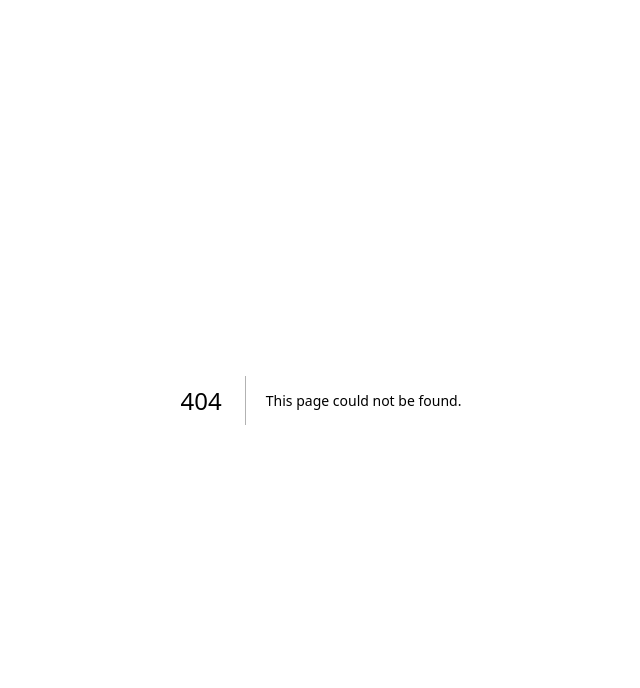
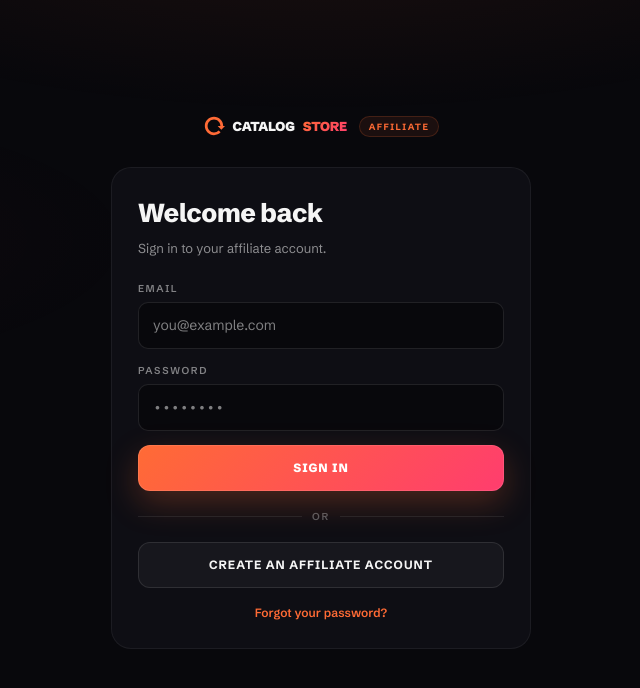
Before and after one commit to 4regn/catalogstore, a Next.js app: page /affiliate/login in a window 1280 px wide. Before the commit this address had no page. Shown: the top 688 px of the page, without its empty margins (319-959 px from the left). Built offline with nearby package versions, Linux system fonts and the light colour scheme; no server answers.

Commit message:
feat: affiliate login page

```diff
--- /dev/null
+++ b/app/affiliate/login/page.tsx
@@ -0,0 +1,273 @@
+"use client";
+
+import { useState } from "react";
+import { useRouter } from "next/navigation";
+import { createClient } from "@supabase/supabase-js";
+
+const supabase = createClient(
+  process.env.NEXT_PUBLIC_SUPABASE_URL!,
+  process.env.NEXT_PUBLIC_SUPABASE_ANON_KEY!
+);
+
+export default function AffiliateLogin() {
+  const router = useRouter();
+  const [email, setEmail] = useState("");
+  const [password, setPassword] = useState("");
+  const [loading, setLoading] = useState(false);
+  const [error, setError] = useState("");
+
+  async function handleSubmit(e: React.FormEvent) {
+    e.preventDefault();
+    setError("");
+
+    if (!email || !password) {
+      setError("Enter your email and password");
+      return;
+    }
+
+    setLoading(true);
+    try {
+      const { data, error: signInErr } = await supabase.auth.signInWithPassword({
+        email: email.trim().toLowerCase(),
+        password,
+      });
+
+      if (signInErr) throw signInErr;
+      if (!data.user) throw new Error("Login failed");
+
+      // Check if this user is an affiliate
+      const { data: aff, error: affErr } = await supabase
+        .from("affiliates")
+        .select("id")
+        .eq("user_id", data.user.id)
+        .maybeSingle();
+
+      if (affErr) throw affErr;
+
+      if (!aff) {
+        // Logged in but not an affiliate — sign out and redirect to signup
+        await supabase.auth.signOut();
+        setError("This account isn't registered as an affiliate. Sign up first.");
+        setLoading(false);
+        return;
+      }
+
+      router.push("/affiliate/dashboard");
+    } catch (e: any) {
+      setError(e.message || "Login failed");
+      setLoading(false);
+    }
+  }
+
+  return (
+    <div style={styles.page}>
+      <div style={styles.atmosphere} />
+
+      <div style={styles.wrap}>
+        <div style={styles.header}>
+          <div style={styles.logo}>
+            <svg viewBox="0 0 24 24" fill="none" style={{ width: 22, height: 22 }}>
+              <path
+                d="M22 12C22 6.48 17.52 2 12 2S2 6.48 2 12s4.48 10 10 10c2.83 0 5.39-1.18 7.21-3.07l-2.13-2.13A6.99 6.99 0 0 1 12 19c-3.86 0-7-3.14-7-7s3.14-7 7-7 7 3.14 7 7h-3l4 4 4-4h-3z"
+                fill="url(#login-grad)"
+              />
+              <defs>
+                <linearGradient id="login-grad" x1="0" y1="0" x2="24" y2="24">
+                  <stop offset="0" stopColor="#ff6b35" />
+                  <stop offset="1" stopColor="#ff3d6e" />
+                </linearGradient>
+              </defs>
+            </svg>
+            Catalog<span style={styles.logoAccent}>Store</span>
+            <span style={styles.pill}>Affiliate</span>
+          </div>
+        </div>
+
+        <form onSubmit={handleSubmit} style={styles.card}>
+          <h1 style={styles.title}>Welcome back</h1>
+          <p style={styles.sub}>Sign in to your affiliate account.</p>
+
+          <div style={styles.field}>
+            <label style={styles.label}>Email</label>
+            <input
+              type="email"
+              value={email}
+              onChange={(e) => setEmail(e.target.value)}
+              placeholder="you@example.com"
+              autoComplete="email"
+              autoFocus
+              style={styles.input}
+            />
+          </div>
+
+          <div style={styles.field}>
+            <label style={styles.label}>Password</label>
+            <input
+              type="password"
+              value={password}
+              onChange={(e) => setPassword(e.target.value)}
+              placeholder="••••••••"
+              autoComplete="current-password"
+              style={styles.input}
+            />
+          </div>
+
+          {error && <div style={styles.error}>{error}</div>}
+
+          <button type="submit" disabled={loading} style={styles.btnPrimary}>
+            {loading ? "Signing in..." : "Sign in"}
+          </button>
+
+          <div style={styles.divider}>
+            <span style={styles.dividerLine} />
+            <span style={styles.dividerText}>or</span>
+            <span style={styles.dividerLine} />
+          </div>
+
+          <a href="/affiliate/signup" style={styles.btnSecondary}>
+            Create an affiliate account
+          </a>
+
+          <p style={styles.legal}>
+            <a href="/affiliate/forgot" style={styles.link}>
+              Forgot your password?
+            </a>
+          </p>
+        </form>
+      </div>
+    </div>
+  );
+}
+
+const styles: Record<string, React.CSSProperties> = {
+  page: {
+    minHeight: "100vh",
+    background: "#08080c",
+    color: "#f5f5f5",
+    fontFamily: "'Schibsted Grotesk', sans-serif",
+    position: "relative",
+    padding: "24px 18px 60px",
+    display: "flex",
+    flexDirection: "column",
+    alignItems: "center",
+    justifyContent: "center",
+  },
+  atmosphere: {
+    position: "fixed",
+    inset: 0,
+    background:
+      "radial-gradient(ellipse 80% 40% at 50% -10%,rgba(255,107,53,0.08) 0%,transparent 60%),radial-gradient(ellipse 60% 30% at 0% 30%,rgba(255,61,110,0.04) 0%,transparent 60%)",
+    pointerEvents: "none",
+    zIndex: 0,
+  },
+  wrap: { position: "relative", zIndex: 1, width: "100%", maxWidth: 420 },
+  header: { textAlign: "center", marginBottom: 24 },
+  logo: {
+    display: "inline-flex",
+    alignItems: "center",
+    gap: 8,
+    fontSize: 13,
+    fontWeight: 900,
+    letterSpacing: "-0.02em",
+    textTransform: "uppercase",
+  },
+  logoAccent: {
+    background: "linear-gradient(135deg,#ff6b35,#ff3d6e)",
+    WebkitBackgroundClip: "text",
+    WebkitTextFillColor: "transparent",
+  },
+  pill: {
+    fontSize: 9,
+    letterSpacing: "0.16em",
+    textTransform: "uppercase",
+    fontWeight: 700,
+    color: "#ff6b35",
+    background: "rgba(255,107,53,0.08)",
+    border: "1px solid rgba(255,107,53,0.18)",
+    padding: "3px 9px",
+    borderRadius: 100,
+    marginLeft: 4,
+  },
+  card: {
+    background: "#0e0e14",
+    border: "1px solid rgba(255,255,255,0.06)",
+    borderRadius: 20,
+    padding: 26,
+  },
+  title: { fontSize: 26, fontWeight: 800, letterSpacing: "-0.02em", marginBottom: 6 },
+  sub: { fontSize: 13, color: "rgba(245,245,245,0.55)", lineHeight: 1.5, marginBottom: 22 },
+  field: { marginBottom: 14 },
+  label: {
+    display: "block",
+    fontSize: 10,
+    letterSpacing: "0.16em",
+    textTransform: "uppercase",
+    fontWeight: 600,
+    color: "rgba(245,245,245,0.5)",
+    marginBottom: 6,
+  },
+  input: {
+    width: "100%",
+    padding: "12px 14px",
+    background: "#08080c",
+    border: "1px solid rgba(255,255,255,0.1)",
+    borderRadius: 10,
+    color: "#f5f5f5",
+    fontSize: 14,
+    fontFamily: "inherit",
+    outline: "none",
+  },
+  error: {
+    background: "rgba(239,68,68,0.08)",
+    border: "1px solid rgba(239,68,68,0.25)",
+    color: "#fca5a5",
+    padding: "10px 14px",
+    borderRadius: 10,
+    fontSize: 12,
+    marginBottom: 14,
+  },
+  btnPrimary: {
+    width: "100%",
+    padding: "14px",
+    background: "linear-gradient(135deg,#ff6b35,#ff3d6e)",
+    color: "#fff",
+    border: "none",
+    borderRadius: 12,
+    fontFamily: "inherit",
+    fontSize: 12,
+    fontWeight: 800,
+    letterSpacing: "0.08em",
+    textTransform: "uppercase",
+    cursor: "pointer",
+    boxShadow: "0 0 0 1px rgba(255,255,255,0.1) inset, 0 12px 32px rgba(255,107,53,0.25)",
+  },
+  divider: { display: "flex", alignItems: "center", gap: 10, margin: "18px 0" },
+  dividerLine: { flex: 1, height: 1, background: "rgba(255,255,255,0.08)" },
+  dividerText: {
+    fontSize: 10,
+    letterSpacing: "0.18em",
+    textTransform: "uppercase",
+    fontWeight: 600,
+    color: "rgba(245,245,245,0.32)",
+  },
+  btnSecondary: {
+    display: "block",
+    width: "100%",
+    padding: "13px",
+    background: "rgba(255,255,255,0.04)",
+    color: "#f5f5f5",
+    border: "1px solid rgba(255,255,255,0.1)",
+    borderRadius: 12,
+    fontFamily: "inherit",
+    fontSize: 12,
+    fontWeight: 700,
+    letterSpacing: "0.08em",
+    textTransform: "uppercase",
+    textAlign: "center",
+    textDecoration: "none",
+    cursor: "pointer",
+    boxSizing: "border-box",
+  },
+  legal: { fontSize: 12, color: "rgba(245,245,245,0.4)", textAlign: "center", marginTop: 16 },
+  link: { color: "#ff6b35", textDecoration: "none", fontWeight: 600 },
+};
```
